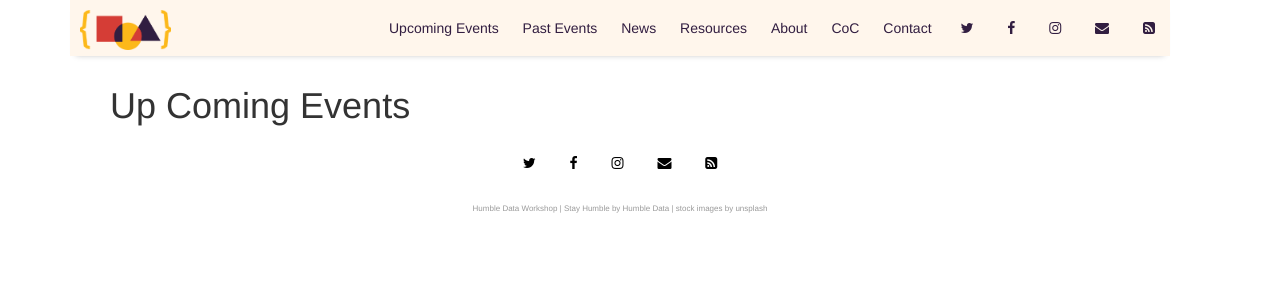
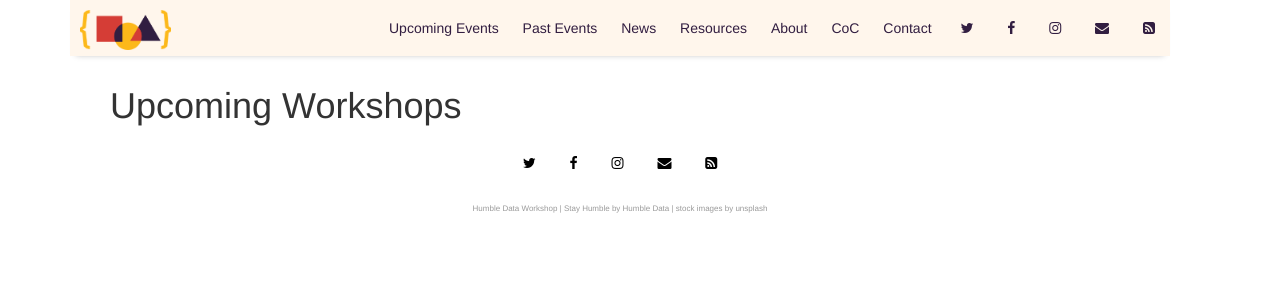
Before and after one commit to HumbleData/HumbleData.github.io, a Jekyll site: the page built from pages/up-coming.html, in a window 1280 px wide. Shown: the top 300 px of the page. Built offline with Jekyll 4.4.1, drawn with Linux system fonts in a browser that asks for light colours; nearby versions of some CDN libraries; comment, search, counter and statistics services are not loaded.

Commit message:
Update up-coming.html

```diff
--- a/pages/up-coming.html
+++ b/pages/up-coming.html
@@ -1,6 +1,6 @@
 ---
 layout: page
-title: Up Coming Events
+title: Upcoming Workshops
 ---
 {% assign curDate = site.time | date: "%s" | plus: 0 %}
 
```
